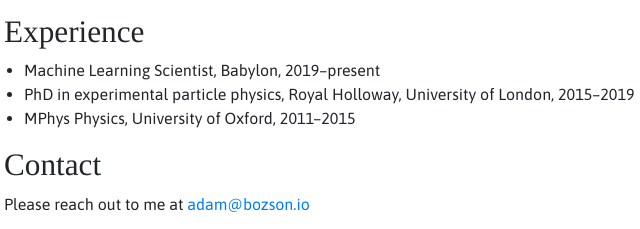
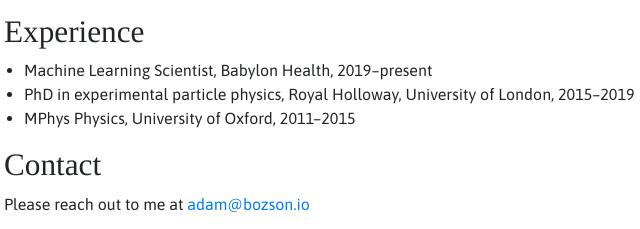
Before and after one commit to adambozson/adambozson.github.io, a website: page index.html in a window 1280 px wide. Shown: the part 457-686 px from the top of the page, 291-931 px from the left. Drawn offline with Linux system fonts and the light colour scheme; files whose address does not match are found by name; a web font is replaced by a local one.

Commit message:
My employer is a health company

```diff
--- a/index.html
+++ b/index.html
@@ -42,7 +42,7 @@
 
         <h2 id="experience">Experience</h2>
         <ul>
-          <li>Machine Learning Scientist, Babylon, 2019&ndash;present</li>
+          <li>Machine Learning Scientist, Babylon Health, 2019&ndash;present</li>
           <li>PhD in experimental particle physics, Royal Holloway, University of London, 2015&ndash;2019</li>
           <li>MPhys Physics, University of Oxford, 2011&ndash;2015</li>
         </ul>
```
